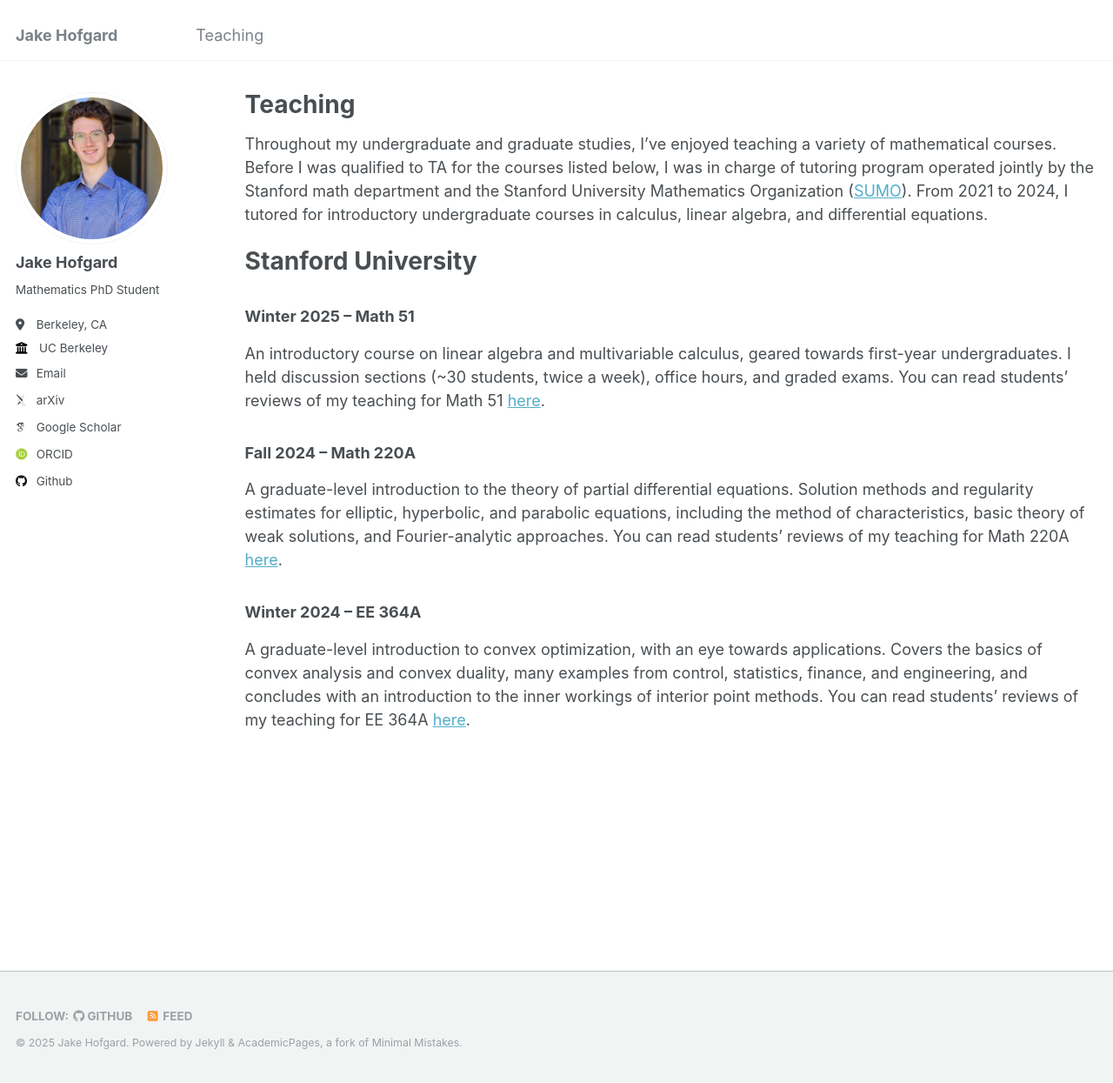
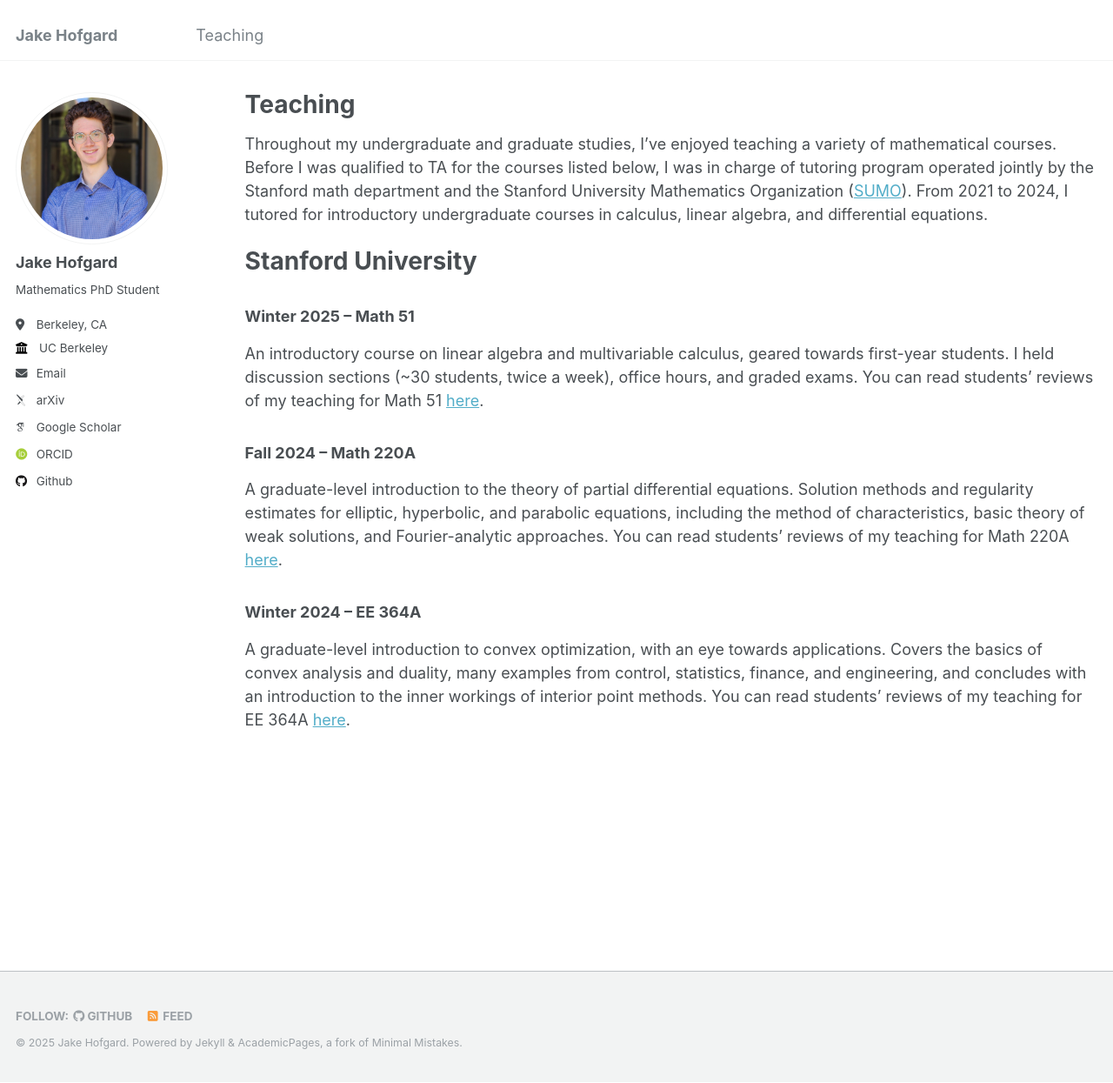
Before and after one commit to jakehofgard/jakehofgard.github.io, a Jekyll site: the page built from _pages/teaching.md, in a window 1280 px wide and 1245 px high. Shown: the whole window at 87% size. Built offline with Jekyll 4.4.1, drawn with Linux system fonts in a browser that asks for light colours; some web fonts are replaced.

Commit message:
Update teaching.md

```diff
--- a/_pages/teaching.md
+++ b/_pages/teaching.md
@@ -11,7 +11,7 @@ Throughout my undergraduate and graduate studies, I've enjoyed teaching a variet
 
 ### Winter 2025 – Math 51
 
-An introductory course on linear algebra and multivariable calculus, geared towards first-year undergraduates. I held discussion sections (~30 students, twice a week), office hours, and graded exams. You can read students' reviews of my teaching for Math 51 [here](../files/JakeHofgard_math51_reviews.pdf).
+An introductory course on linear algebra and multivariable calculus, geared towards first-year students. I held discussion sections (~30 students, twice a week), office hours, and graded exams. You can read students' reviews of my teaching for Math 51 [here](../files/JakeHofgard_math51_reviews.pdf).
 
 ### Fall 2024 – Math 220A
 
@@ -19,4 +19,4 @@ A graduate-level introduction to the theory of partial differential equations. S
 
 ### Winter 2024 – EE 364A
 
-A graduate-level introduction to convex optimization, with an eye towards applications. Covers the basics of convex analysis and convex duality, many examples from control, statistics, finance, and engineering, and concludes with an introduction to the inner workings of interior point methods. You can read students' reviews of my teaching for EE 364A [here](../files/JakeHofgard_ee364a_reviews.pdf).
+A graduate-level introduction to convex optimization, with an eye towards applications. Covers the basics of convex analysis and  duality, many examples from control, statistics, finance, and engineering, and concludes with an introduction to the inner workings of interior point methods. You can read students' reviews of my teaching for EE 364A [here](../files/JakeHofgard_ee364a_reviews.pdf).
```
